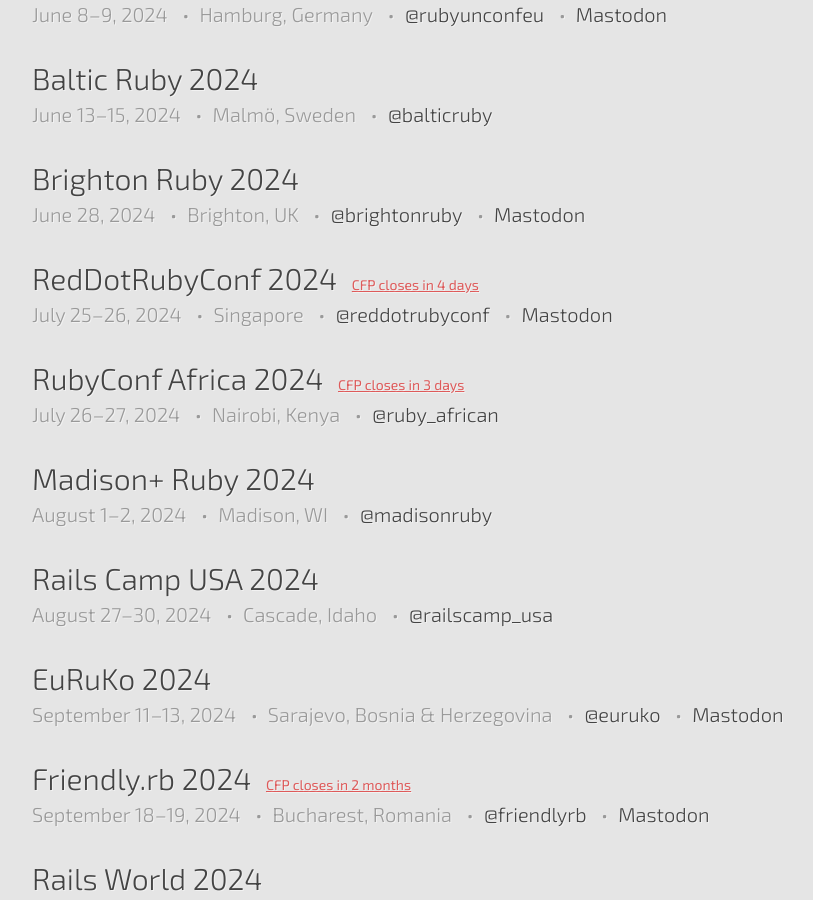
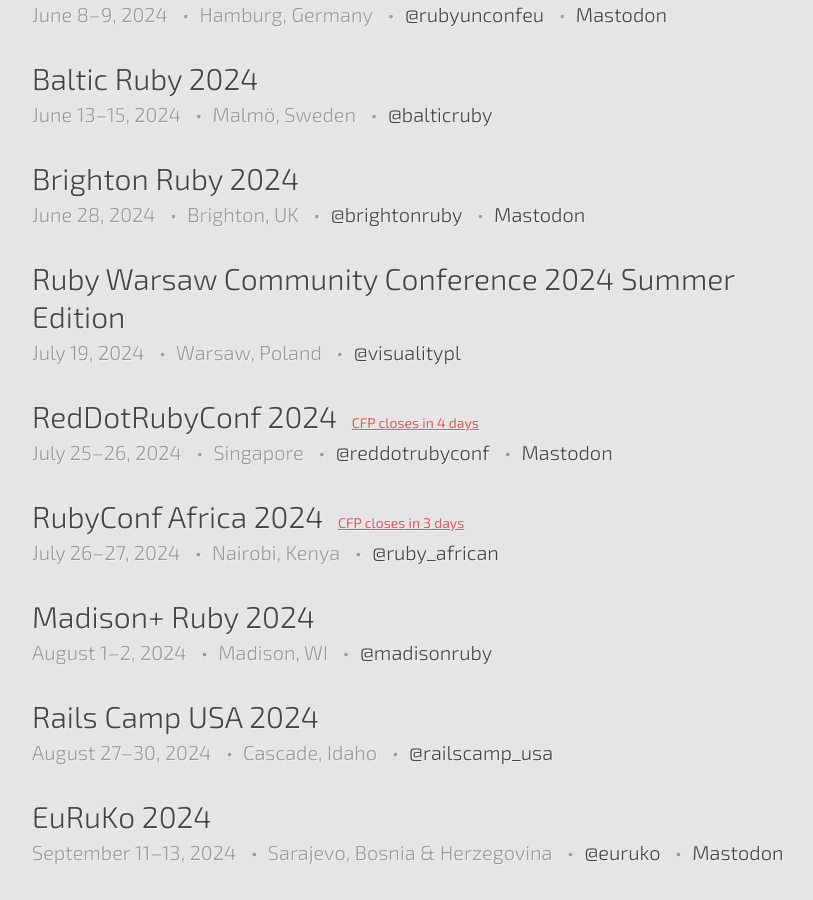
Before and after one commit to ruby-conferences/ruby-conferences.github.io, a Jekyll site: the page built from index.html, in a window 1280 px wide and 900 px high, scrolled down 902 px. Shown: the whole window, without its empty margins (208-1021 px from the left). Built offline with Jekyll 4.4.1, drawn with Linux system fonts in a browser that asks for light colours.

Commit message:
Add Ruby Warsaw Community Conference 2024 Summer Edition (#641)

```diff
--- a/_data/conferences.yml
+++ b/_data/conferences.yml
@@ -2304,7 +2304,7 @@
   location: Warsaw, Poland
   start_date: 2023-07-21
   end_date: 2023-07-21
-  url: https://www.rubycommunityconference.com
+  url: https://www.rubycommunityconference.com/summer2023.html
   twitter: visualitypl
   video_link: https://www.youtube.com/playlist?list=PLvMNoWK93wtmlQyKf59wu0IZk9N7ZpWpJ
 
@@ -2462,7 +2462,7 @@
   location: Warsaw, Poland
   start_date: 2024-02-02
   end_date: 2024-02-02
-  url: https://www.rubycommunityconference.com
+  url: https://www.rubycommunityconference.com/winter2024
   twitter: visualitypl
 
 - name: Sin City Ruby 2024
@@ -2609,6 +2609,13 @@
   cfp_close_date: 2024-02-29
   cfp_link: https://forms.reform.app/goodscary/brighton-ruby-2024-cfp/gci0d6
 
+- name: Ruby Warsaw Community Conference 2024 Summer Edition
+  location: Warsaw, Poland
+  start_date: 2024-07-19
+  end_date: 2024-07-19
+  url: https://www.rubycommunityconference.com
+  twitter: visualitypl
+
 - name: RedDotRubyConf 2024
   location: Singapore
   start_date: 2024-07-25
```
